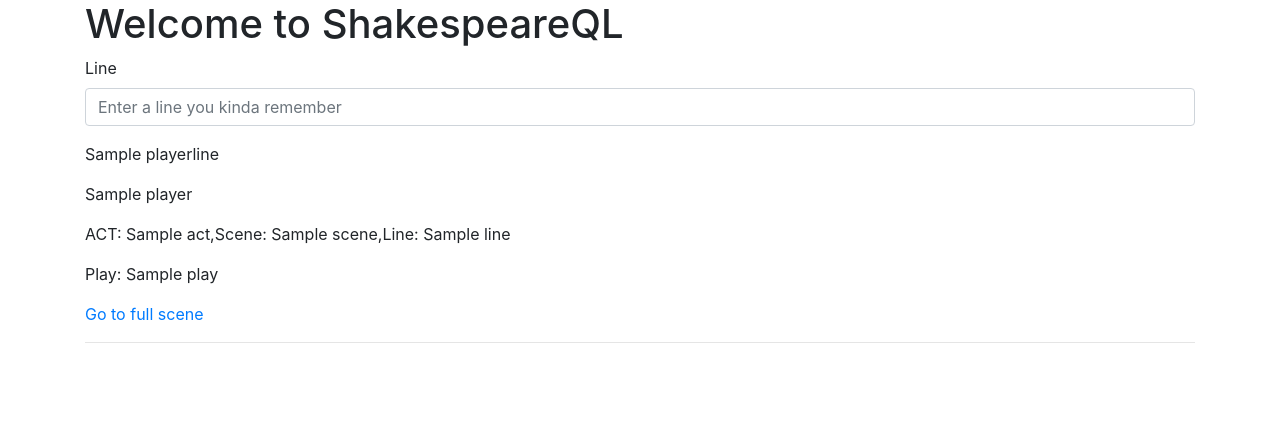
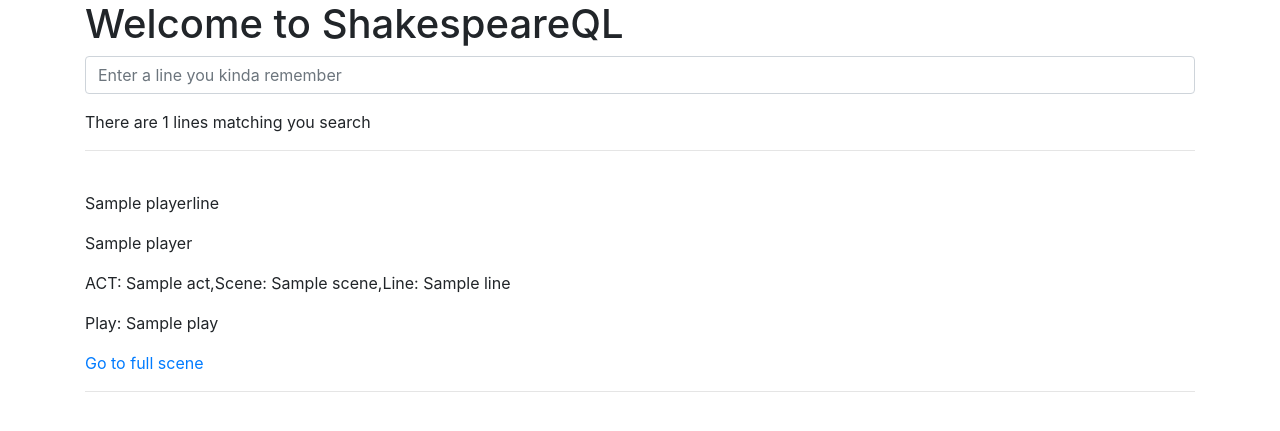
Before and after one commit to bookwyrm31415/Shakespeare_SQL, a Flask app: template templates/index.html in a window 1280 px wide. Shown: the part 56-487 px from the top of the page. Run offline with Flask 2, Linux system fonts and the light colour scheme; the template is opened without the code that fills it: most values are stand-ins (such as "Sample title", 1, 10 or a date in 2020); some libraries are stand-ins or nearby versions.

Commit message:
minor ui changes

```diff
--- a/app.py
+++ b/app.py
@@ -1,6 +1,7 @@
 from flask import Flask, render_template, request
 from werkzeug.exceptions import abort
 import sqlite3
+import string
 
 
 def get_db_connection():
@@ -31,6 +32,9 @@
     else:
         conn = get_db_connection()
         searchline = request.form["searchLine"]
+        # Removes punctuation
+        searchline = searchline.translate(str.maketrans("", "", string.punctuation))
+
         lines = conn.execute(
             f"select * from playsearch join shakespeare on playsearch.playsrowid = shakespeare.dataline where text match ?",
             (searchline,),
@@ -39,7 +43,7 @@
         print(len(lines))
         print(request.form["searchLine"])
         conn.close()
-        return render_template("index.html", lines=lines)
+        return render_template("index.html", lines=lines, length = len(lines))
 
 
 @app.route("/about")
--- a/templates/index.html
+++ b/templates/index.html
@@ -5,13 +5,23 @@
 
     <form method="post">
         <div class="form-group">
-            <label for="searchLine">Line</label>
+
             <input type="text" name="searchLine"
                    placeholder="Enter a line you kinda remember" class="form-control"
                    value="{{ request.form['line'] }}"></input>
         </div>
 
     </form>
+
+
+    <!-- prints out length of search -->
+    {% if length > 0 %}
+    <div>There are {{length}} lines matching you search</div>
+    <hr>
+    <br>
+
+    {% endif %}
+
     {% for line in lines %}
 
         <p>{{ line['playerline'] }}</p>
```
